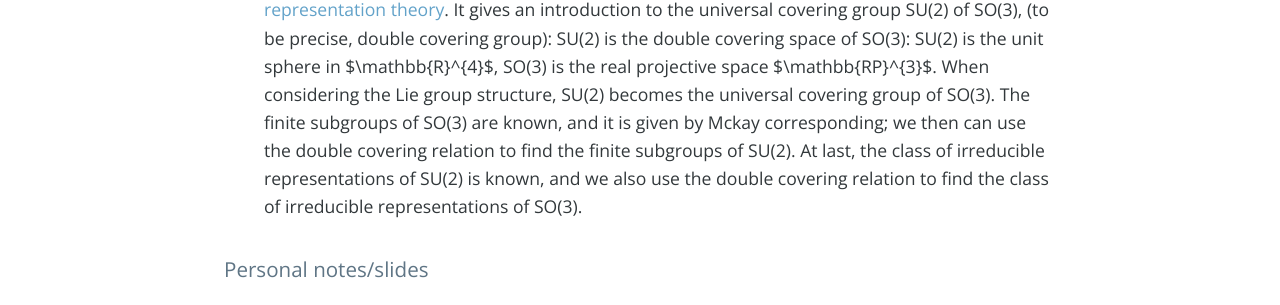
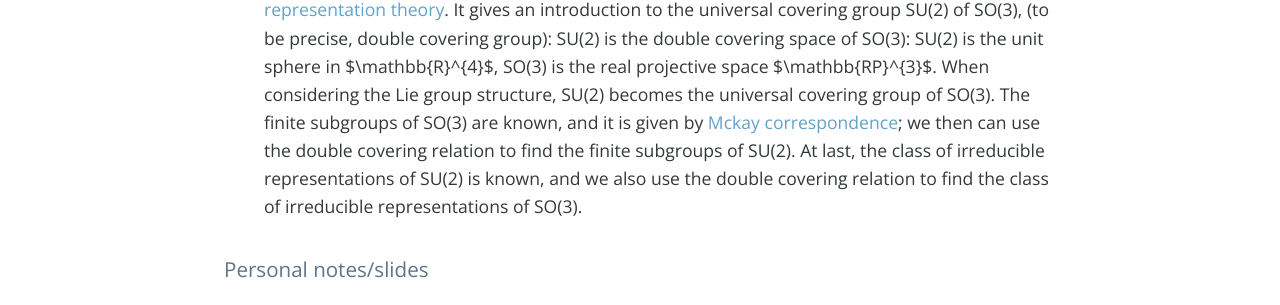
Before and after one commit to Louis-shuo-wang/Louis-shuo-wang.github.io, a Jekyll site: the page built from index.md, in a window 1280 px wide. Shown: the part 1070-1375 px from the top of the page. Built offline with Jekyll 4.4.1, drawn with Linux system fonts in a browser that asks for light colours; nearby versions of some CDN libraries; our own code applies the rules of GitHub Pages for plain Markdown files; the list of posts is cut into pages by our own code; comment, search, counter and statistics services are not loaded.

Commit message:
Update index.md

```diff
--- a/index.md
+++ b/index.md
@@ -17,7 +17,7 @@ My email is swang666-c@my.cityu.edu.hk or surwing912@gmail.com, and my workstati
 
 
 ### Graduation Thesis
-* (Last updated in May. 2022)[The universal covering group of SO(3) and its applications in representation theory](notes/Correspondence between Lie groups and Lie algebras/graduation thesis.pdf). It gives an introduction to the universal covering group SU(2) of SO(3), (to be precise, double covering group): SU(2) is the double covering space of SO(3): SU(2) is the unit sphere in $\mathbb{R}^{4}$, SO(3) is the real projective space $\mathbb{RP}^{3}$. When considering the Lie group structure, SU(2) becomes the universal covering group of SO(3). The finite subgroups of SO(3) are known, and it is given by Mckay corresponding; we then can use the double covering relation to find the finite subgroups of SU(2). At last, the class of irreducible representations of SU(2) is known, and we also use the double covering relation to find the class of irreducible representations of SO(3).
+* (Last updated in May. 2022)[The universal covering group of SO(3) and its applications in representation theory](notes/Correspondence between Lie groups and Lie algebras/graduation thesis.pdf). It gives an introduction to the universal covering group SU(2) of SO(3), (to be precise, double covering group): SU(2) is the double covering space of SO(3): SU(2) is the unit sphere in $\mathbb{R}^{4}$, SO(3) is the real projective space $\mathbb{RP}^{3}$. When considering the Lie group structure, SU(2) becomes the universal covering group of SO(3). The finite subgroups of SO(3) are known, and it is given by [Mckay correspondence](https://en.m.wikipedia.org/wiki/McKay_graph); we then can use the double covering relation to find the finite subgroups of SU(2). At last, the class of irreducible representations of SU(2) is known, and we also use the double covering relation to find the class of irreducible representations of SO(3).
 
 
 ### Personal notes/slides
```
